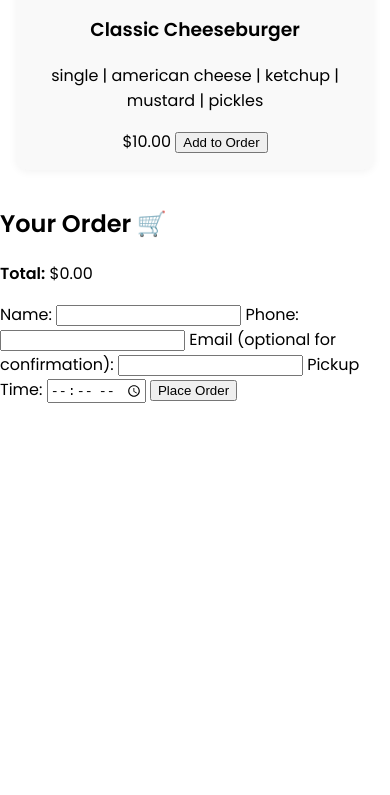
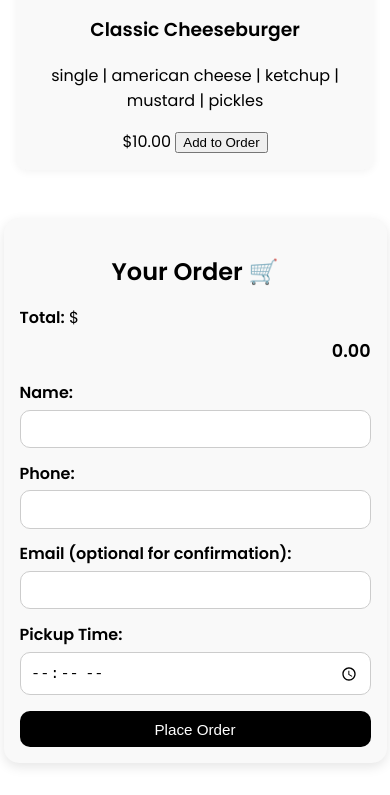
Before and after one commit to ZaLo0305/sstash-demo, a plain HTML site: page order.html in a window 390 px wide. Shown: the part 1173-1968 px from the top of the page. Before the commit the page ends 1576 px from the top, so only its background shows below. Drawn offline with Linux system fonts and the light colour scheme.

Commit message:
Update style.css

```diff
--- a/style.css
+++ b/style.css
@@ -104,3 +104,84 @@ body {
 .slide-up { opacity:0; transform:translateY(20px); animation:slideUp 1.5s ease-out forwards; animation-delay:0.5s; }
 @keyframes fadeIn { to{ opacity:1; } }
 @keyframes slideUp { to{ opacity:1; transform:translateY(0); } }
+
+/* Order Section Styling */
+#order {
+  max-width: 400px;       /* keeps it narrow on desktop */
+  margin: 2rem auto;      /* centers it */
+  background: #f9f9f9;    /* subtle gray background */
+  padding: 1.5rem;
+  border-radius: 15px;
+  box-shadow: 0 4px 12px rgba(0,0,0,0.1);
+}
+
+#order h2 {
+  text-align: center;
+  margin-bottom: 1rem;
+}
+
+#order-list {
+  list-style: none;
+  padding: 0;
+  margin: 0 0 1rem 0;
+}
+
+#order-list li {
+  display: flex;
+  justify-content: space-between; /* item on left, price on right */
+  padding: 0.5rem 0;
+  border-bottom: 1px solid #ddd;
+}
+
+#total {
+  display: block;
+  text-align: right;
+  font-weight: 600;
+  margin-top: 0.5rem;
+  font-size: 1.1rem;
+}
+
+#order-form label {
+  display: block;
+  margin-top: 0.8rem;
+  font-weight: 600;
+}
+
+#order-form input, #order-form button {
+  width: 100%;
+  padding: 0.6rem;
+  margin-top: 0.3rem;
+  border-radius: 10px;
+  border: 1px solid #ccc;
+  box-sizing: border-box;
+}
+
+#order-form button {
+  background: black;
+  color: white;
+  border: none;
+  margin-top: 1rem;
+  cursor: pointer;
+  transition: background 0.2s;
+}
+
+#order-form button:hover {
+  background: #333;
+}
+
+
+@media (max-width: 500px) {
+  #order {
+    width: 90%;          /* leaves a little margin */
+    padding: 1rem;
+  }
+
+  #order-list li {
+    flex-direction: row; /* keeps item and price on one line */
+    font-size: 0.95rem;
+  }
+
+  #order-form input, #order-form button {
+    font-size: 0.95rem;
+  }
+}
```
